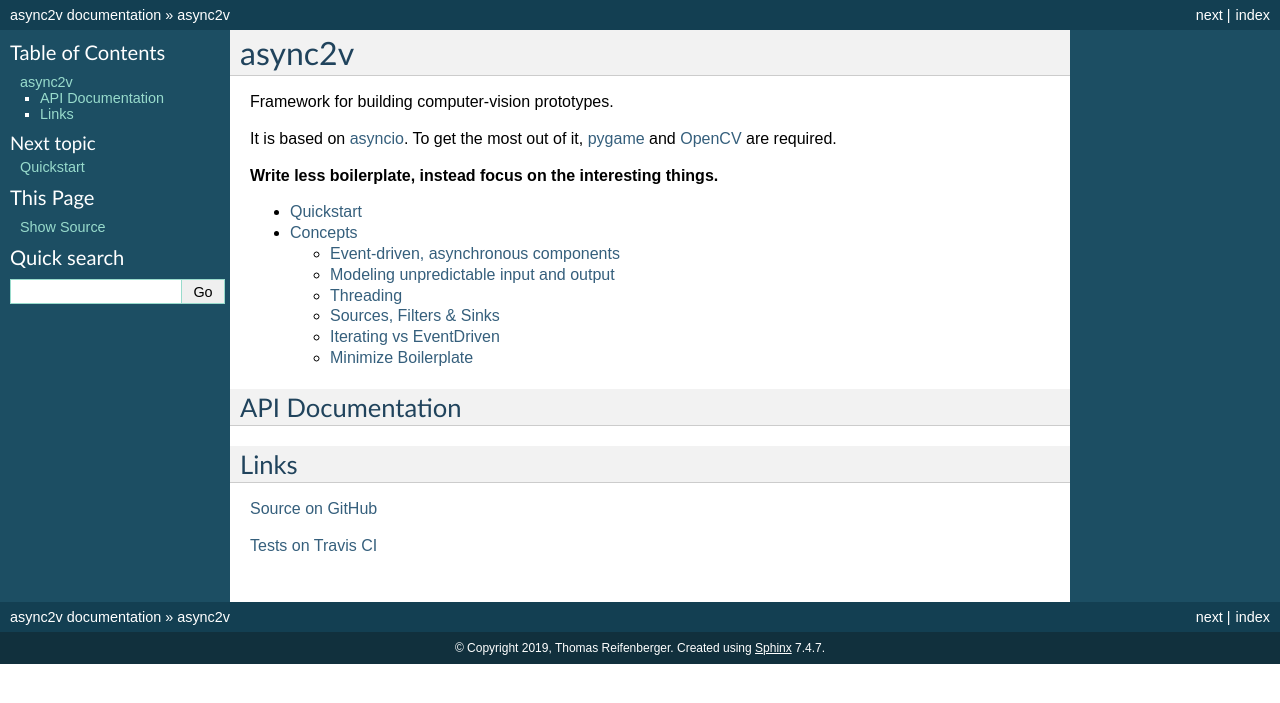
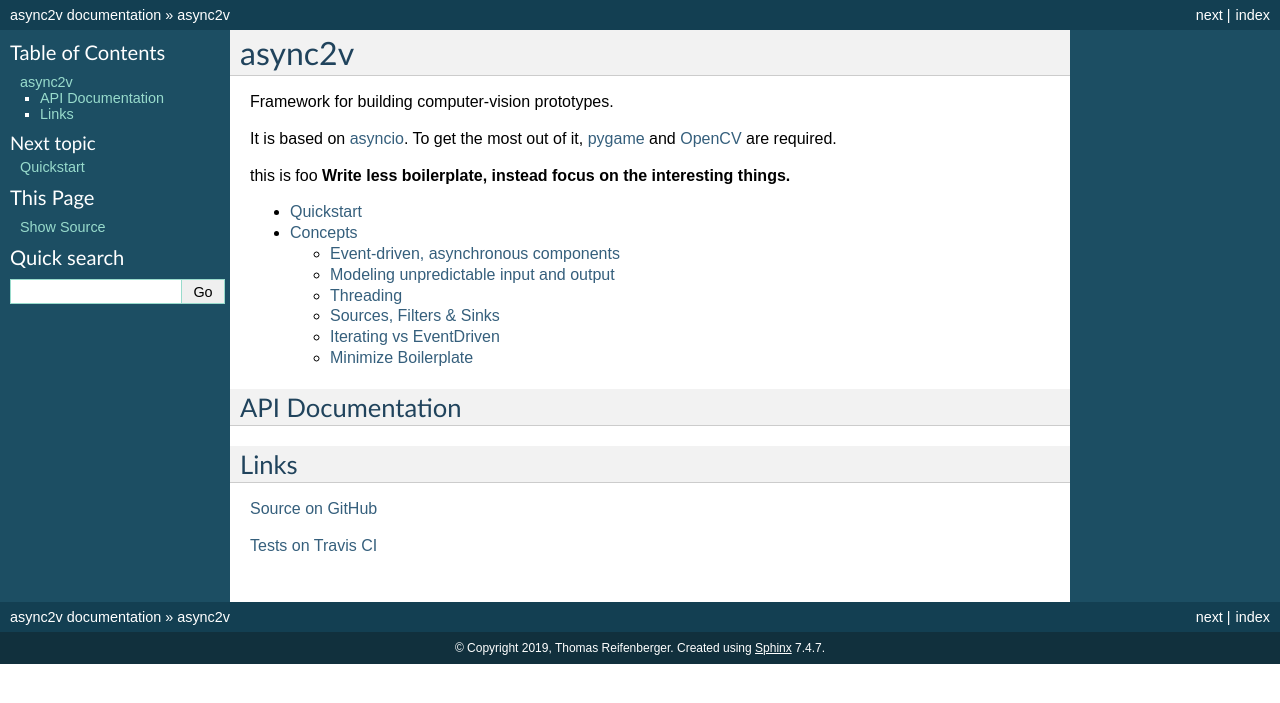
Before and after one commit to tom-mi/python-async2v, a Sphinx documentation site: the page built from docs/index.rst, in a window 1280 px wide. Shown: the top 703 px of the page. Built offline with Sphinx 7.4.7, drawn with Linux system fonts in a browser that asks for light colours; pages that are not in the unit, such as notebooks, are missing from menus.

Commit message:
Try version with docs

```diff
--- a/docs/conf.py
+++ b/docs/conf.py
@@ -15,7 +15,7 @@ copyright = '2019, Thomas Reifenberger'
 author = 'Thomas Reifenberger'
 
 # The short X.Y version
-version = ''
+version = 'foo'
 # The full version, including alpha/beta/rc tags
 release = ''
 
@@ -84,6 +84,5 @@ autoclass_content = 'both'
 autodoc_inherit_docstrings = False
 
 
-
 def setup(app):
     app.connect('builder-inited', run_apidoc)
--- a/docs/index.rst
+++ b/docs/index.rst
@@ -11,6 +11,7 @@ Framework for building computer-vision prototypes.
 It is based on `asyncio <https://docs.python.org/3/library/asyncio.html>`_.
 To get the most out of it, `pygame <https://www.pygame.org/>`_ and `OpenCV <https://opencv.org/>`_ are required.
 
+this is |version|
 **Write less boilerplate, instead focus on the interesting things.**
 
 
```
